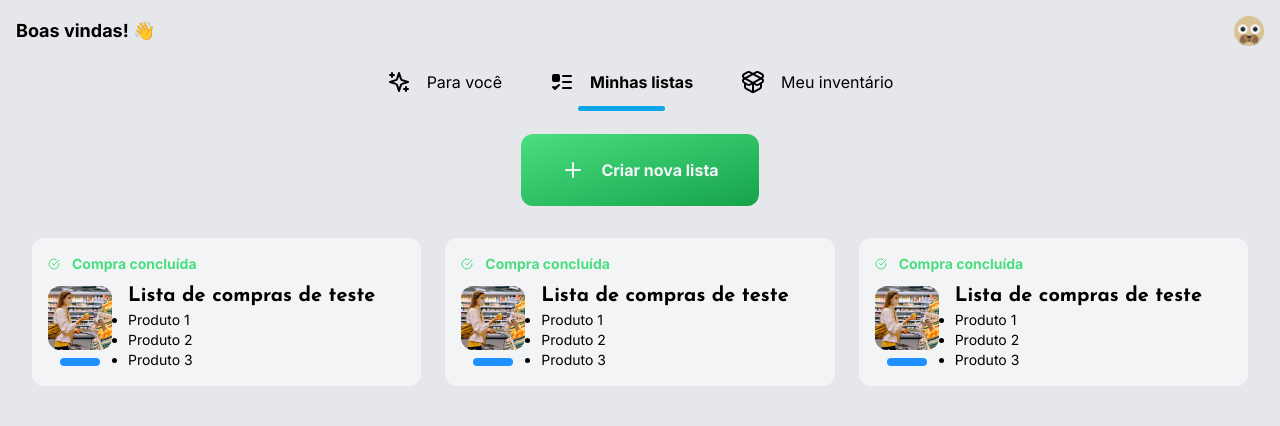
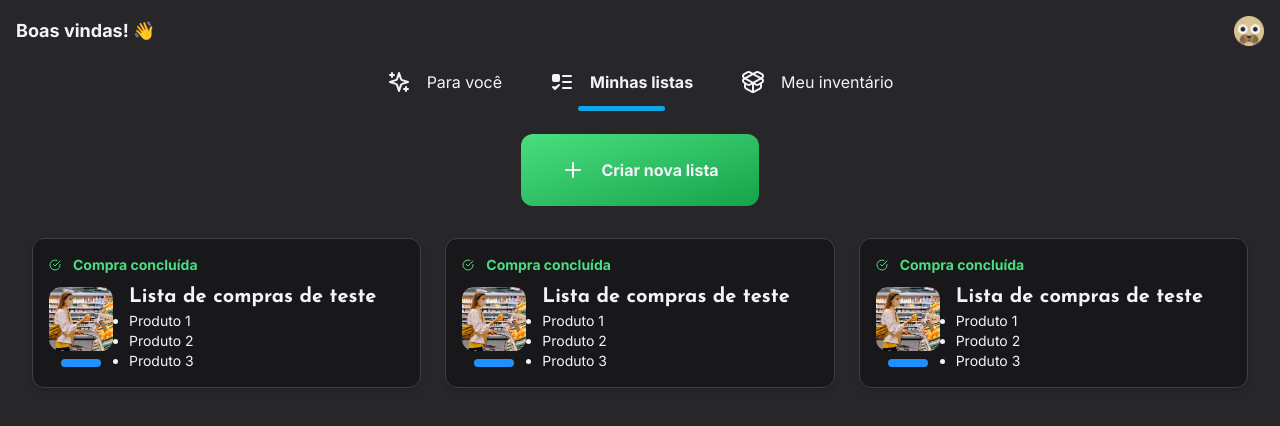
Before and after one commit to AABB2741/supermercado-banco-de-dados, a React (Vite) app in the folder web/: page /dashboard/lists in a window 1280 px wide. Shown: the top 426 px of the page. Built offline with nearby package versions, Linux system fonts and the light colour scheme.

Commit message:
modo claro e escuro em componentes

```diff
--- a/web/index.html
+++ b/web/index.html
@@ -1,5 +1,5 @@
 <!doctype html>
-<html lang="pt-BR">
+<html lang="pt-BR" class="dark">
     <head>
         <meta charset="UTF-8" />
         <link rel="icon" type="image/svg+xml" href="/vite.svg" />
--- a/web/src/components/Filter.tsx
+++ b/web/src/components/Filter.tsx
@@ -21,7 +21,7 @@ export function Filter({ title, value, options, onValueChange }: FilterProps) {
             <div className="flex gap-2">
                 {options.map((o) => (
                     <button
-                        className="flex flex-col items-center rounded-xl bg-gray-100 px-8 py-4 shadow-lg data-[selected=true]:border-0 data-[selected=true]:bg-gradient-to-br data-[selected=true]:from-sky-400 data-[selected=true]:to-sky-600 data-[selected=true]:text-white dark:border dark:border-zinc-700 dark:bg-zinc-900 dark:text-white"
+                        className="flex flex-col items-center rounded-xl bg-gray-100 px-8 py-4 shadow-md data-[selected=true]:border-0 data-[selected=true]:bg-gradient-to-br data-[selected=true]:from-sky-400 data-[selected=true]:to-sky-600 data-[selected=true]:text-white dark:border dark:border-zinc-700 dark:bg-zinc-900 dark:text-white"
                         data-selected={value === o.value}
                         key={o.value}
                         onClick={() => onValueChange?.(o.value)}
--- a/web/src/components/ListButton.tsx
+++ b/web/src/components/ListButton.tsx
@@ -7,7 +7,10 @@ interface ListButtonProps {}
 
 export function ListButton() {
     return (
-        <Link to="/list/1" className="rounded-xl bg-gray-100 p-4">
+        <Link
+            to="/list/1"
+            className="rounded-xl bg-gray-100 p-4 shadow-md dark:border dark:border-zinc-700 dark:bg-zinc-900"
+        >
             {/* Top */}
             <div className="mb-2">
                 <div className="flex items-center gap-3 text-green-400">
--- a/web/src/pages/List/index.tsx
+++ b/web/src/pages/List/index.tsx
@@ -44,7 +44,7 @@ export function List() {
                 <div className="mt-4 flex items-center justify-between gap-4">
                     <input
                         type="text"
-                        className="min-w-0 max-w-[500px] flex-1 rounded-full bg-gray-100 px-6 py-2 shadow-lg outline-none focus:shadow-input dark:bg-zinc-900"
+                        className="min-w-0 max-w-[500px] flex-1 rounded-full bg-gray-100 px-6 py-2 shadow-md outline-none focus:shadow-input dark:bg-zinc-900"
                         placeholder="Pesquisar itens"
                     />
                     <AddItem>
```
